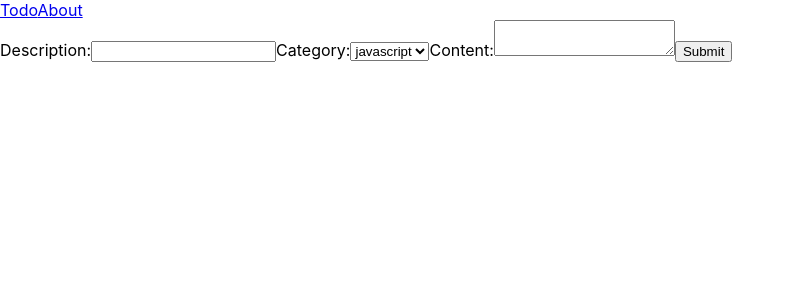
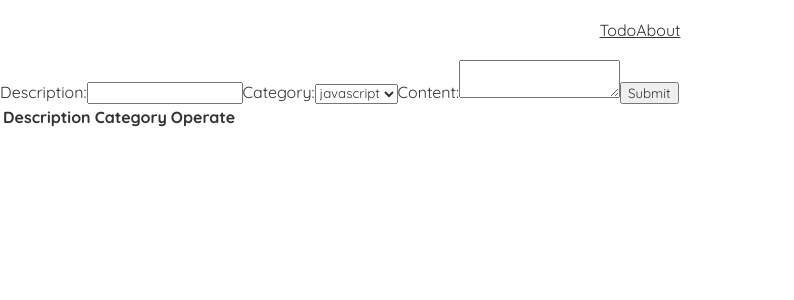
Before and after one commit to JimmyZiqiangCheng/react-todo-test, a React (Create React App) app in the folder client/: page / in a window 1280 px wide. Shown: the top 300 px of the page, without its empty margins (0-794 px from the left). Built offline with nearby package versions, Linux system fonts and the light colour scheme.

Commit message:
refactor the todo page

```diff
--- /dev/null
+++ b/client/src/App.css
@@ -0,0 +1,20 @@
+@import url('https://fonts.googleapis.com/css2?family=Quicksand:wght@300;400;500;600;700&display=swap');
+
+/* base styles */
+* {
+  margin: 0;
+  font-family: "Quicksand";
+  color: #333;
+}
+
+.navbar {
+    padding: 20px;
+    display: flex;
+    align-items: flex-end;
+    max-width: max-content;
+    margin: 0 auto;
+}
+
+.navbar.link {
+    margin-left: auto;
+}
--- a/client/src/App.js
+++ b/client/src/App.js
@@ -6,6 +6,8 @@ import {
 import Navbar from './components/Navbar';
 import About from './components/About';
 import Todo from './components/Todo';
+import Todotable from './components/Todotable';
+import './App.css';
 
 function App() {
   return (
@@ -29,7 +31,7 @@ function App() {
         </div>
       </Router>
     </>
-  );
+  )
 }
 
 export default App;
--- a/client/src/components/Navbar.js
+++ b/client/src/components/Navbar.js
@@ -2,8 +2,10 @@ import {Link} from 'react-router-dom';
 const Navbar = () => {
     return (
         <nav className="navbar">
-            <Link to='/todo'>Todo</Link>
-            <Link to='/about'>About</Link>
+            <div className="link">
+                <Link to='/todo'>Todo</Link>
+                <Link to='/about'>About</Link>
+            </div>
         </nav>
     )
 }
--- /dev/null
+++ b/client/src/components/Posttodo.js
@@ -0,0 +1,50 @@
+import React from "react";
+import { useState } from "react";
+
+const Posttodo = () =>{
+    const [description, setDescription] = useState('');
+    const [category, setCategory] = useState('javascript');
+    const [content, setContent] = useState('');
+
+    const handleSubmit = event => {
+        event.preventDefault();
+        const todopost = {description, category, content};
+        console.log(todopost);
+    }
+
+    return(
+        <form onSubmit={handleSubmit}>
+        <label>
+            Description:
+            <input type="text"
+            name="description"
+            value={description}
+            onChange = {event=>setDescription(event.target.value)}
+            required
+            />
+        </label>
+        <label>
+            Category:
+            <select
+                value={category}
+                onChange = {event=>setCategory(event.target.value)}
+            >
+                <option value="javascript">javascript</option>
+                <option value="css">css</option>
+            </select>
+        </label>
+        <label>
+            Content:
+            <textarea
+                name="content"
+                onChange = {event=>setContent(event.target.value)}
+                value = {content}
+                required
+            />
+        </label>
+        <button>Submit</button>
+        </form>
+    )
+}
+
+export default Posttodo;
--- a/client/src/components/Todo.js
+++ b/client/src/components/Todo.js
@@ -1,48 +1,13 @@
 import React from "react";
-import { useState } from "react";
-import { setSyntheticLeadingComments } from "typescript";
+import Posttodo from "./Posttodo";
+import Todotable from "./Todotable";
 
 const Todo = () =>{
-    const [description, setDescription] = useState('');
-    const [category, setCategory] = useState('javascript');
-    const [content, setContent] = useState('');
-
-    const handleSubmit = e => {
-
-    }
-
     return(
-        <form onSubmit={handleSubmit}>
-        <label>
-            Description:
-            <input type="text"
-            name="description"
-            value={description}
-            onChange = {e=>setDescription(e.target.value)}
-            required
-            />
-        </label>
-        <label>
-            Category:
-            <select
-                value={category}
-                onChange = {e=>setCategory(e.target.value)}
-            >
-                <option value="javascript">javascript</option>
-                <option value="css">css</option>
-            </select>
-        </label>
-        <label>
-            Content:
-            <textarea
-                name="content"
-                onChange = {e=>setContent(e.target.value)}
-                value = {content}
-                required
-            />
-        </label>
-        <button>Submit</button>
-        </form>
+        <>
+            <Posttodo/>
+            <Todotable/>
+        </>
     )
 }
 export default Todo;
--- /dev/null
+++ b/client/src/components/Todotable.js
@@ -0,0 +1,15 @@
+const Todotable = () => {
+    return (
+        <table>
+            <thead>
+                <tr>
+                    <th>Description</th>
+                    <th>Category</th>
+                    <th>Operate</th>
+                </tr>
+            </thead>
+        </table>
+    )
+}
+
+export default Todotable;
```
